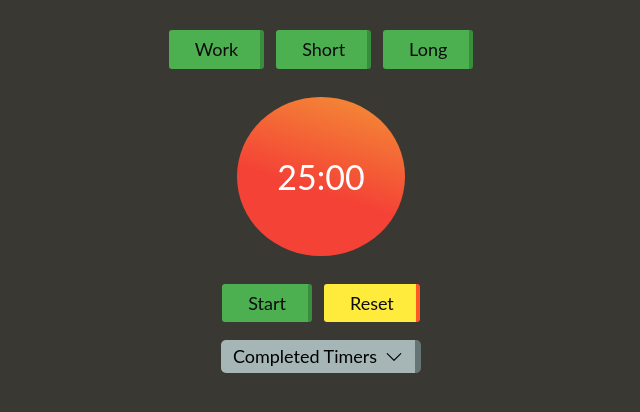
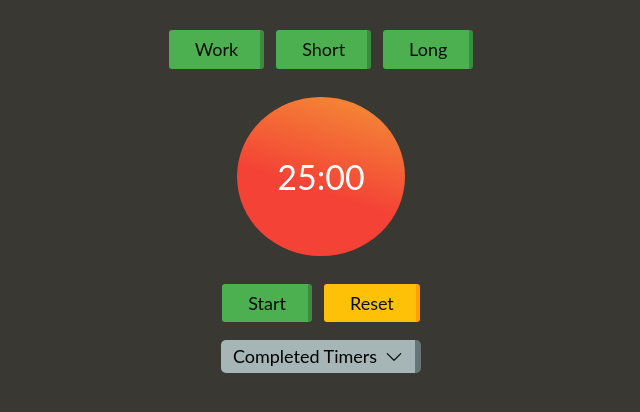
Before and after one commit to kiizerd/pomodoro, a React (Create React App) app: page / in a window 1280 px wide. Shown: the top 412 px of the page, without its empty margins (319-959 px from the left). Built offline with nearby package versions, Linux system fonts and the light colour scheme.

Commit message:
Changed Reset button color.

```diff
--- a/src/components/Controls.tsx
+++ b/src/components/Controls.tsx
@@ -28,7 +28,7 @@ const Controls = ({ isActive, controlMethods }: ControlsProps) => {
   return (
     <ButtonGroup>
       {!isActive ? startBtn : stopBtn}
-      <Button onClick={reset} color="#FFEB3B" borderColor="#FF5722">
+      <Button onClick={reset} color="#FFC107" borderColor="#FFA000">
         Reset
       </Button>
     </ButtonGroup>
```
